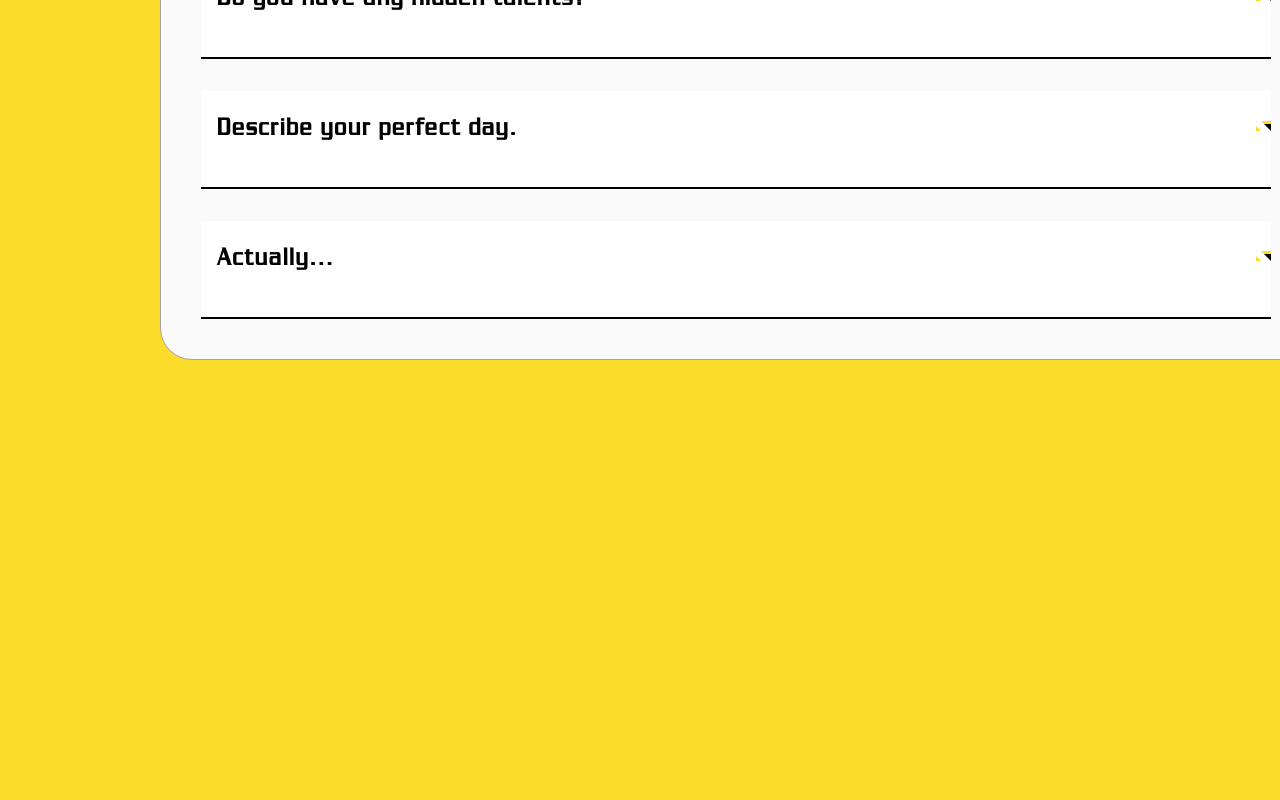
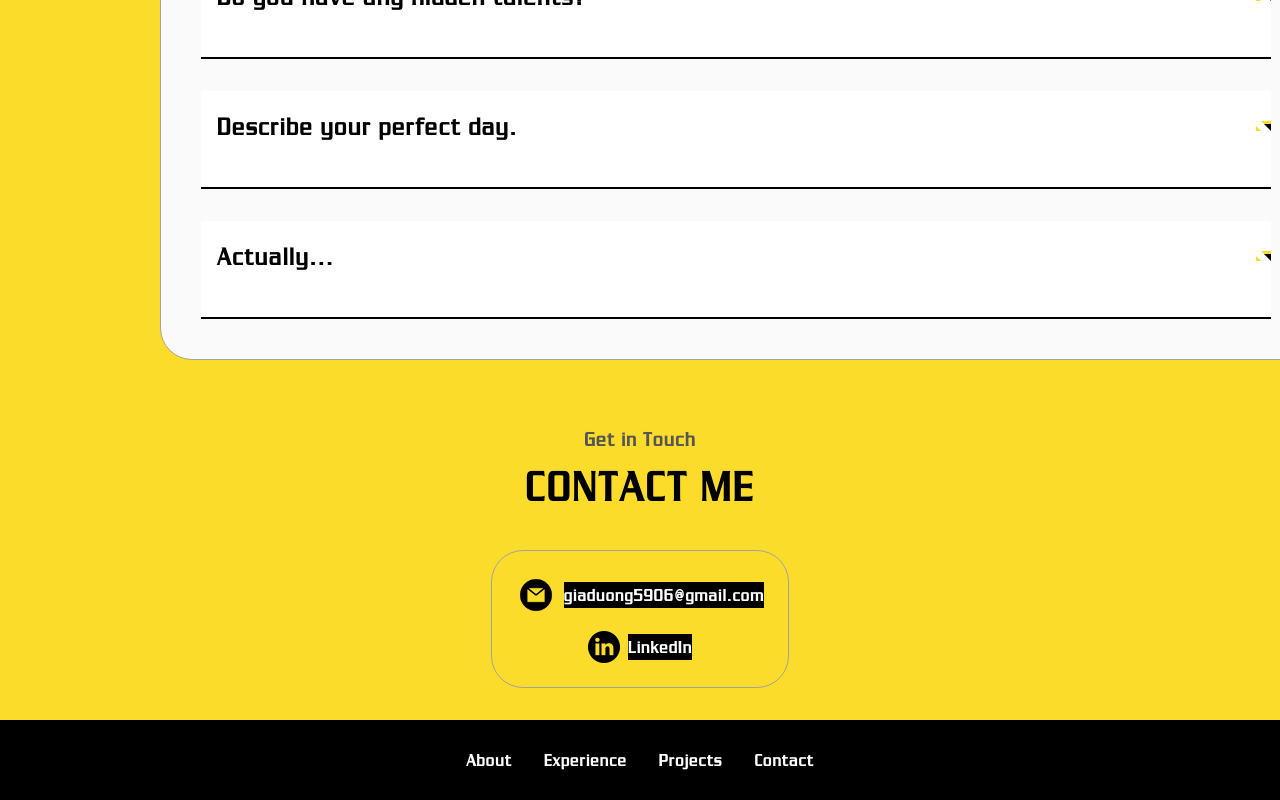
Before and after one commit to GiaHDuong/portfolio_react, a React (Create React App) app: page / in a window 1280 px wide. Shown: the part 5561-6361 px from the top of the page. Before the commit the page ends 5953 px from the top, so only its background shows below. Built offline with nearby package versions, Linux system fonts and the light colour scheme.

Commit message:
contact, footer update

```diff
--- a/src/App.css
+++ b/src/App.css
@@ -460,3 +460,53 @@ article .icon {
 .faq.active .answer {
   max-height: 300px;
 }
+
+/* CONTACT */
+
+#contact {
+  display: flex;
+  justify-content: center;
+  flex-direction: column;
+  height: 30vh;
+}
+
+.contact-info-upper-container {
+  justify-content: center;
+  border-radius: 2rem;
+  border: rgb(53, 53, 53) 0.1rem solid;
+  border-color: rgb(163, 163, 163);
+  background: (250, 250, 250);
+  margin: 2rem auto;
+  padding: 0.5rem;
+}
+
+.contact-info-container {
+  display: flex;
+  align-items: center;
+  justify-content: center;
+  gap: 0.5rem;
+  margin: 1rem;
+}
+
+.contact-info-container p {
+  font-size: larger;
+}
+
+.contact-icon {
+  cursor: default;
+}
+
+.email-icon {
+  height: 2.5rem;
+}
+
+/* FOOTER SECTION */
+
+footer {
+  height: 10vh;
+  margin: 0 0rem;
+}
+
+footer p {
+  text-align: center;
+}
--- /dev/null
+++ b/src/components/Home/Contact.jsx
@@ -0,0 +1,32 @@
+export default function Contact() {
+  return (
+    <section id="contact">
+      <p class="section__text__p1">Get in Touch</p>
+      <h1 class="title">CONTACT ME</h1>
+      <div class="contact-info-upper-container">
+        <div class="contact-info-container">
+          <img
+            src="./assets/Img/email.png"
+            alt="Email icon"
+            class="icon contact-icon email-icon"
+          />
+          <p>
+            <a href="mailto:giaduong5906@gmail.com">giaduong5906@gmail.com</a>
+          </p>
+        </div>
+        <div class="contact-info-container">
+          <img
+            src="./assets/Img/linkedin.png"
+            alt="LinkedIn icon"
+            class="icon contact-icon"
+          />
+          <p>
+            <a href="https://www.linkedin.com/in/gia-duong-70804824b/">
+              LinkedIn
+            </a>
+          </p>
+        </div>
+      </div>
+    </section>
+  );
+}
--- /dev/null
+++ b/src/components/Home/Footer.jsx
@@ -0,0 +1,24 @@
+export default function Footer() {
+  return (
+    <footer>
+      <nav>
+        <div class="nav-links-container">
+          <ul class="nav-links">
+            <li>
+              <a href="#about">About</a>
+            </li>
+            <li>
+              <a href="#experience">Experience</a>
+            </li>
+            <li>
+              <a href="#projects">Projects</a>
+            </li>
+            <li>
+              <a href="#contact">Contact</a>
+            </li>
+          </ul>
+        </div>
+      </nav>
+    </footer>
+  );
+}
--- a/src/components/Home/HomeScreen/index.jsx
+++ b/src/components/Home/HomeScreen/index.jsx
@@ -5,6 +5,8 @@ import About from "../About";
 import Experience from "../Experience";
 import Project from "../Project";
 import Funfact from "../Funfact";
+import Contact from "../Contact";
+import Footer from "../Footer";
 
 export default function Home() {
   return (
@@ -16,6 +18,8 @@ export default function Home() {
       <Experience></Experience>
       <Project></Project>
       <Funfact></Funfact>
+      <Contact></Contact>
+      <Footer></Footer>
     </>
   );
 }
```
Also changed, not shown: public/assets/Img/email.png (added).
